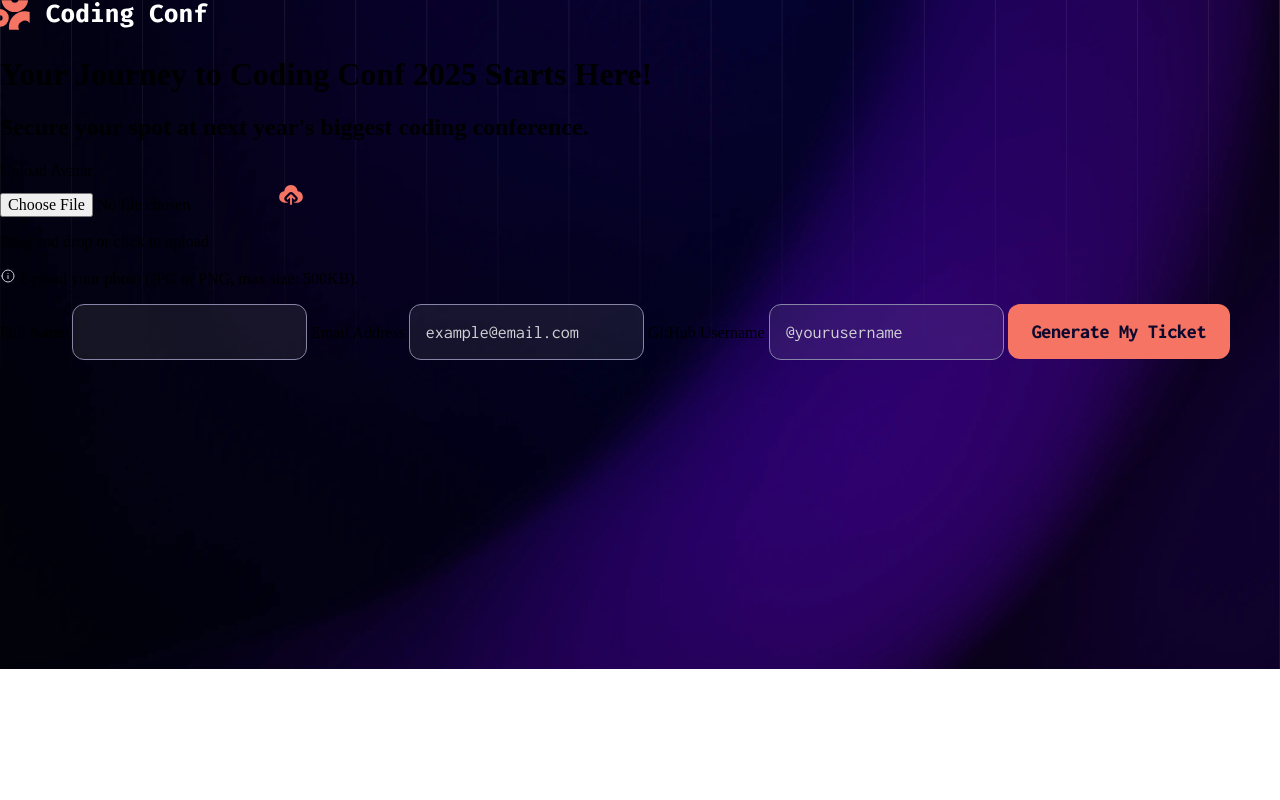
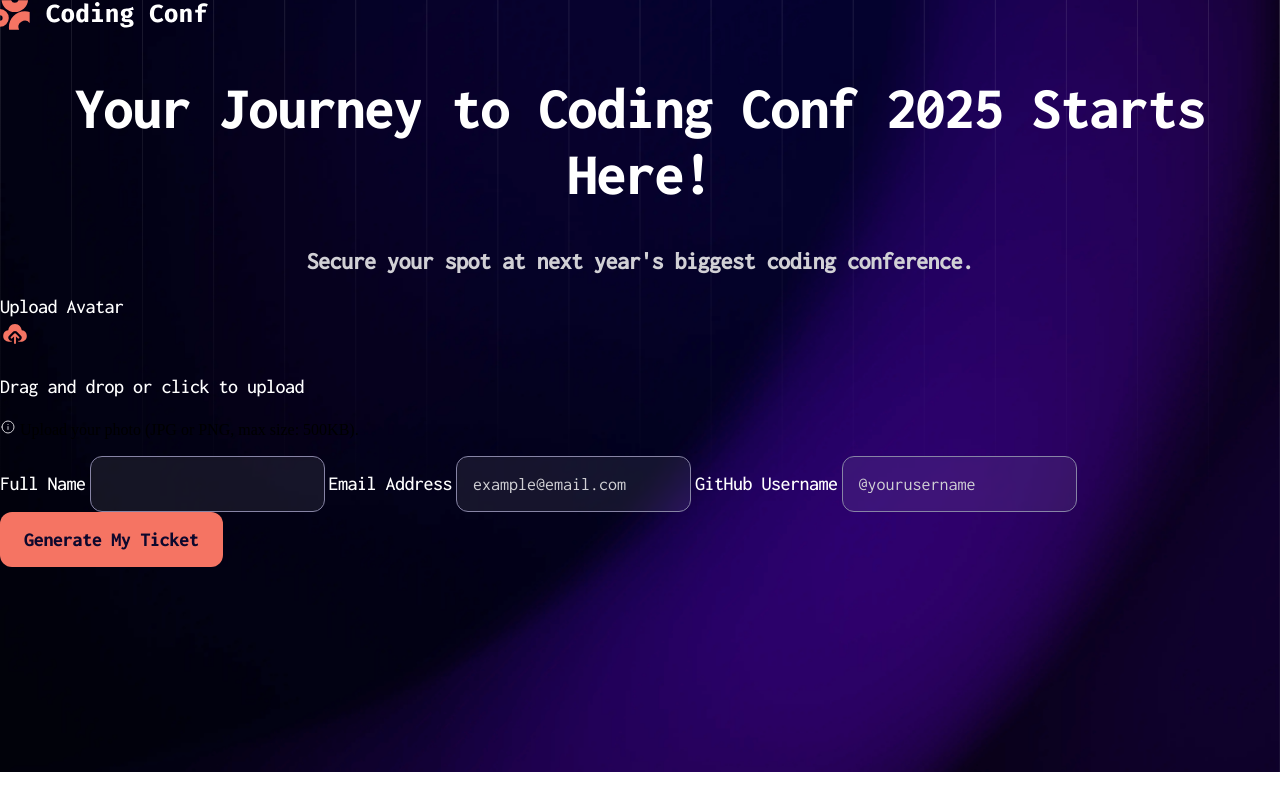
Before and after one commit to Belousmind/conference-ticket-generator_old, a website built with webpack: page conference-ticket-generator/src/index.html in a window 1280 px wide. Built offline with nearby package versions, Linux system fonts and the light colour scheme.

Commit message:
feat: add styles for text

```diff
--- /dev/null
+++ b/conference-ticket-generator/src/styles/components/_typography.scss
@@ -0,0 +1,25 @@
+.main-heading {
+  color: $neutral-0;
+  text-align: center;
+  font-family: Inconsolata-ExtraBold, sans-serif;
+  font-size: $font-size-60;
+  line-height: $line-height-110;
+  letter-spacing: $letter-spacing-minus-1;
+}
+
+.sub-heading {
+  color: $neutral-300;
+  text-align: center;
+  font-family: Inconsolata-Medium;
+  font-size: $font-size-24;
+  line-height: $line-height-120;
+  letter-spacing: $letter-spacing-minus-0-5;
+}
+
+label {
+  color: $neutral-0;
+  font-family: Inconsolata-Medium;
+  font-size: $font-size-20;
+  line-height: $line-height-120;
+  letter-spacing: $letter-spacing-minus-0-5;
+}
--- a/conference-ticket-generator/src/styles/style.scss
+++ b/conference-ticket-generator/src/styles/style.scss
@@ -4,3 +4,8 @@
 @import './components/input';
 @import './components/button';
 @import './components/background';
+@import './components/typography';
+
+input[type="file"] {
+  display: none;
+}
```
Also changed, not shown: conference-ticket-generator/dist/bundle.js.
